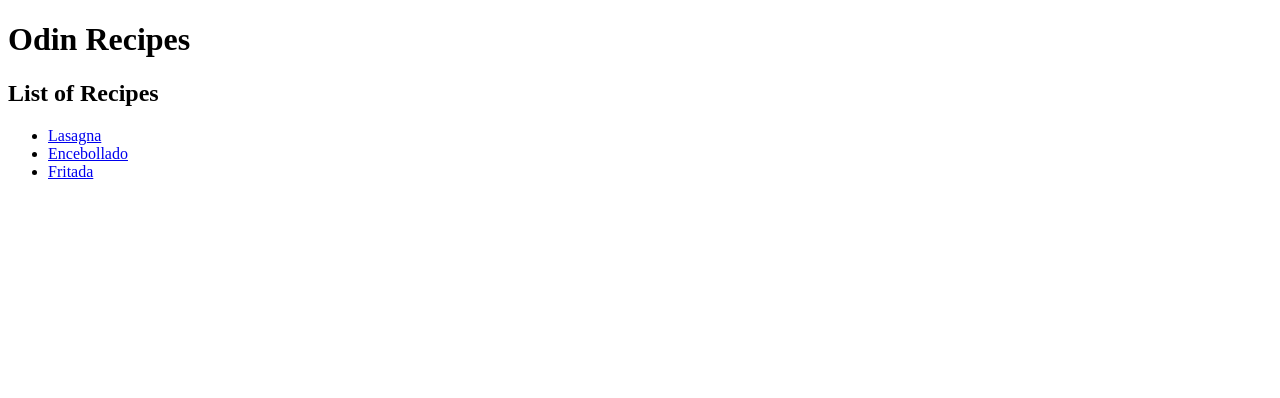
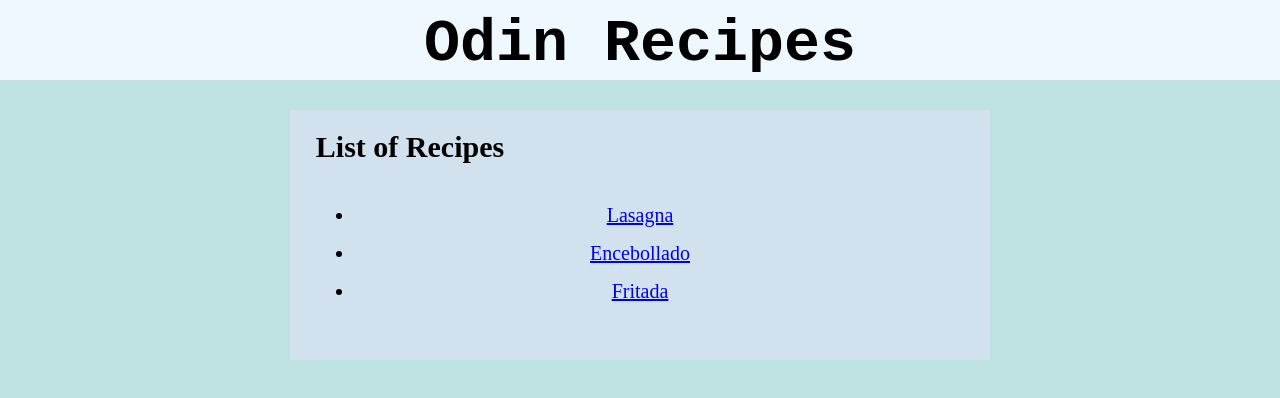
Before and after one commit to AdZlog/odin_recipes, a plain HTML site: page index.html in a window 1280 px wide. Drawn offline with Linux system fonts and the light colour scheme.

Commit message:
Styling 1.0: Creation of div containers, Style added to index.html (background color, font, etc)

```diff
--- a/index.html
+++ b/index.html
@@ -3,14 +3,24 @@
     <head>
         <meta charset="UTF-8">
         <title>Recipes</title>
+        <link rel="stylesheet" href="style.css">
     </head>
     <body>
-        <h1>Odin Recipes</h1>
-        <strong><h2>List of Recipes</h2></strong>
-        <ul>
-            <li><a href="./recipes/lasagna.html">Lasagna</a></li>
-            <li><a href="./recipes/encebollado.html">Encebollado</a></li>
-            <li><a href="./recipes/fritada.html">Fritada</a></li>
-        </ul>
+        <div class="title">
+            <h1>Odin Recipes</h1>
+        </div>
+        <div class="container">
+            <div class="subtitle">
+                <strong><h2 class="subtxt">List of Recipes</h2></strong>
+            </div>
+            <div class="list">
+                <ul>
+                    <li class="recipe"><a href="./recipes/lasagna.html">Lasagna</a></li>
+                    <li class="recipe"><a href="./recipes/encebollado.html">Encebollado</a></li>
+                    <li class="recipe"><a href="./recipes/fritada.html">Fritada</a></li>
+                </ul>
+            </div>
+        </div>
+
     </body>
 </html>
--- /dev/null
+++ b/style.css
@@ -0,0 +1,52 @@
+*{
+    margin: 0;
+    padding: 0;
+    box-sizing: border-box;
+}
+
+body{
+    background-color: #bee2e2;
+}
+
+.title{
+
+    font-family: 'Courier New', Courier, sans-serif;
+    text-align: center;
+    background-color: #f0f8ff;
+    height: 80px;
+    padding: 10px;
+    font-size: 30px;
+    margin-bottom: 30px;
+}
+
+h1{
+    align-content: center;
+    margin: 0 auto;
+    width: 470px;
+}
+
+.subtitle{
+    font-size: 20px;
+    width: 200px;
+    margin: 10px;
+}
+
+.container{
+    background-color: #d2e1ee;
+    margin: 0 auto;
+    width: 700px;
+    height: 250px;
+    text-align: center;
+    padding:10px;
+}
+
+.list{
+    margin: 40px;
+
+}
+
+.recipe{
+
+    font-size: 20px;
+    margin: 15px;
+}
```
